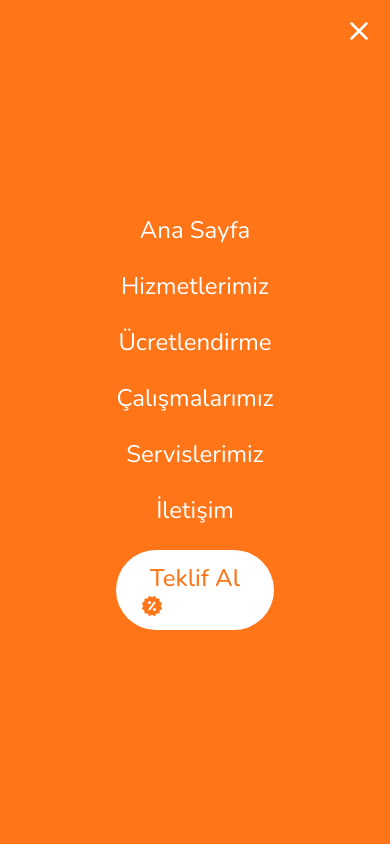
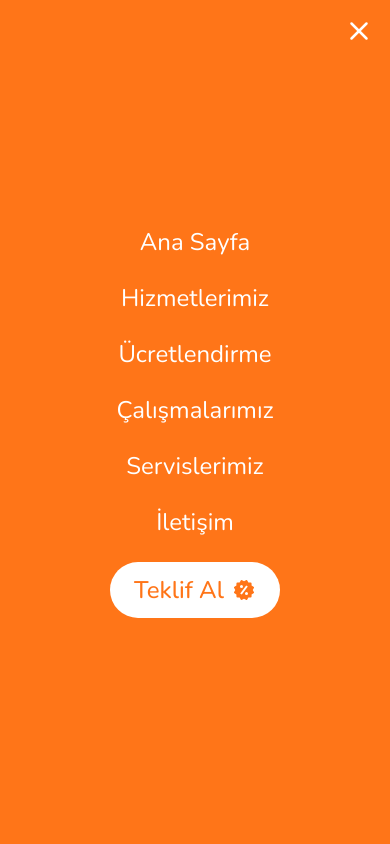
Before and after one commit to omersefagckrn/bilkas-kurumsal, a React (Vite) app: page / in a window 390 px wide. Both pictures are taken after a click on the button 362 px from the left and 88 px from the top of the page. Shown: the top 844 px of the page. Built offline with nearby package versions, Linux system fonts and the light colour scheme.

Commit message:
nav fixed

```diff
--- a/src/components/Navbar/NavMobileMenu.jsx
+++ b/src/components/Navbar/NavMobileMenu.jsx
@@ -51,8 +51,9 @@ const NavMobileMenu = ({ isOpen, onClose }) => {
 						{item.title}
 					</a>
 				))}
-				<a href='#' className='bg-white text-primary px-6 py-3 rounded-full text-2xl font-medium' onClick={onClose}>
-					Teklif Al <BiSolidOffer />
+				<a href='#' className='bg-white text-primary px-6 py-3 rounded-full text-2xl font-medium flex space-x-2 items-center' onClick={onClose}>
+					<span>Teklif Al</span>
+					<BiSolidOffer />
 				</a>
 			</div>
 		</motion.div>
```
